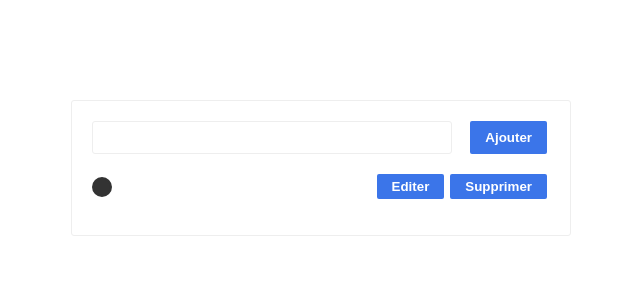
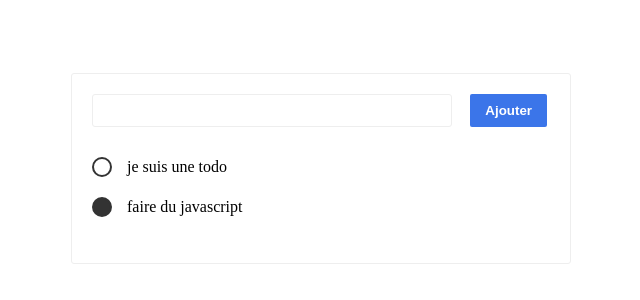
Before and after one commit to elyesszobli/TODO-Liste, a website built with Vite: page src/index.html in a window 1280 px wide. Shown: the part 232-532 px from the top of the page, without its empty margins (319-959 px from the left). Built offline with nearby package versions, Linux system fonts and the light colour scheme.

Commit message:
affichage du  todo

```diff
--- a/src/index.html
+++ b/src/index.html
@@ -4,25 +4,17 @@
     <meta charset="UTF-8">
     <meta name="viewport" content="width=device-width, initial-scale=1.0">
     <meta http-equiv="X-UA-Compatible" content="ie=edge">
-    <link rel="stylesheet" href="./style.css">
     <title>TODO-Liste</title>
 
-    <script src="./index.js"></script>
+    <script type="module" src="./index.js"></script>
 </head>
 <body>
     <div class="container">
         <form>
-            <input type="text">
-            <button>Ajouter</button>
+          <input type="text" />
+          <button>Ajouter</button>
         </form>
-        <ul>
-            <li>
-                <span class="todo done"></span>
-                <p></p>
-                <button>Editer</button>
-                <button>Supprimer</button>
-            </li>
-        </ul>
-    </div>
+        <ul></ul>
+      </div>
 </body>
 </html>
--- a/src/index.js
+++ b/src/index.js
@@ -1 +1,33 @@
 import "./style.css";
+
+const ul = document.querySelector("ul");
+
+const todos = [
+  {
+    text: "je suis une todo",
+    done: false
+  },
+  {
+    text: "faire du javascript",
+    done: true
+  }
+];
+
+const displayTodo = () => {
+  const todosNode = todos.map((todo, index) => {
+    return createTodoElement(todo, index);
+  });
+  ul.innerHTML = "";
+  ul.append(...todosNode);
+};
+
+const createTodoElement = (todo, index) => {
+  const li = document.createElement("li");
+  li.innerHTML = `
+    <span class="todo ${todo.done ? "done" : ""}"></span>
+    <p>${todo.text}</p>
+  `;
+  return li;
+};
+
+displayTodo();
--- a/src/style.css
+++ b/src/style.css
@@ -53,6 +53,7 @@ ul {
 li {
     display: flex;
     align-items: center;
+    padding: 10px 0;
 }
 
 p{
```
